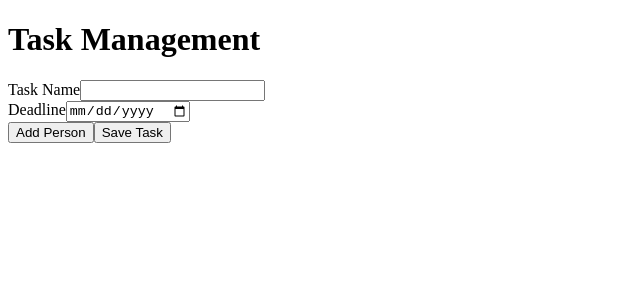
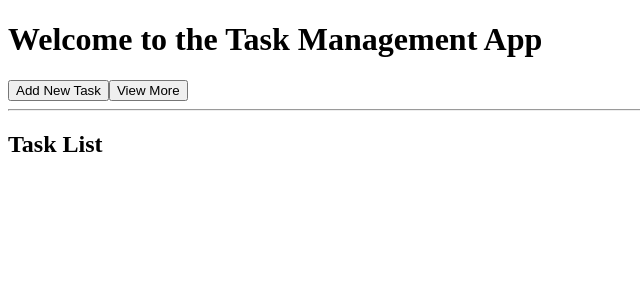
Before and after one commit to mccastrillon12/velaioProject, an Angular app in the folder velaioProject/: page / in a window 1280 px wide. Shown: the top 300 px of the page, without its empty margins (0-640 px from the left). Built offline with nearby package versions, Linux system fonts and the light colour scheme.

Commit message:
created home page and configured app.component.html added router-outlet

```diff
--- a/velaioProject/src/app/app.component.html
+++ b/velaioProject/src/app/app.component.html
@@ -1,6 +1,3 @@
 <div class="container">
-  <h1>Task Management</h1>
-  <app-task-form></app-task-form>
-  <br>
-  <app-task-list></app-task-list>
+  <router-outlet></router-outlet>
 </div>
--- a/velaioProject/src/app/pages/home-page/home-page.component.html
+++ b/velaioProject/src/app/pages/home-page/home-page.component.html
@@ -1 +1,8 @@
-<p>home-page works!</p>
+<div class="container">
+    <h1>Welcome to the Task Management App</h1>
+    <button routerLink="/create-task">Add New Task</button>
+    <button routerLink="/all-tasks">View More</button>
+    <hr />
+    <h2>Task List</h2>
+    <app-task-list></app-task-list>
+  </div>
```
Also changed, not shown: velaioProject/src/app/pages/home-page/home-page.component.ts (+6 -5 lines).
